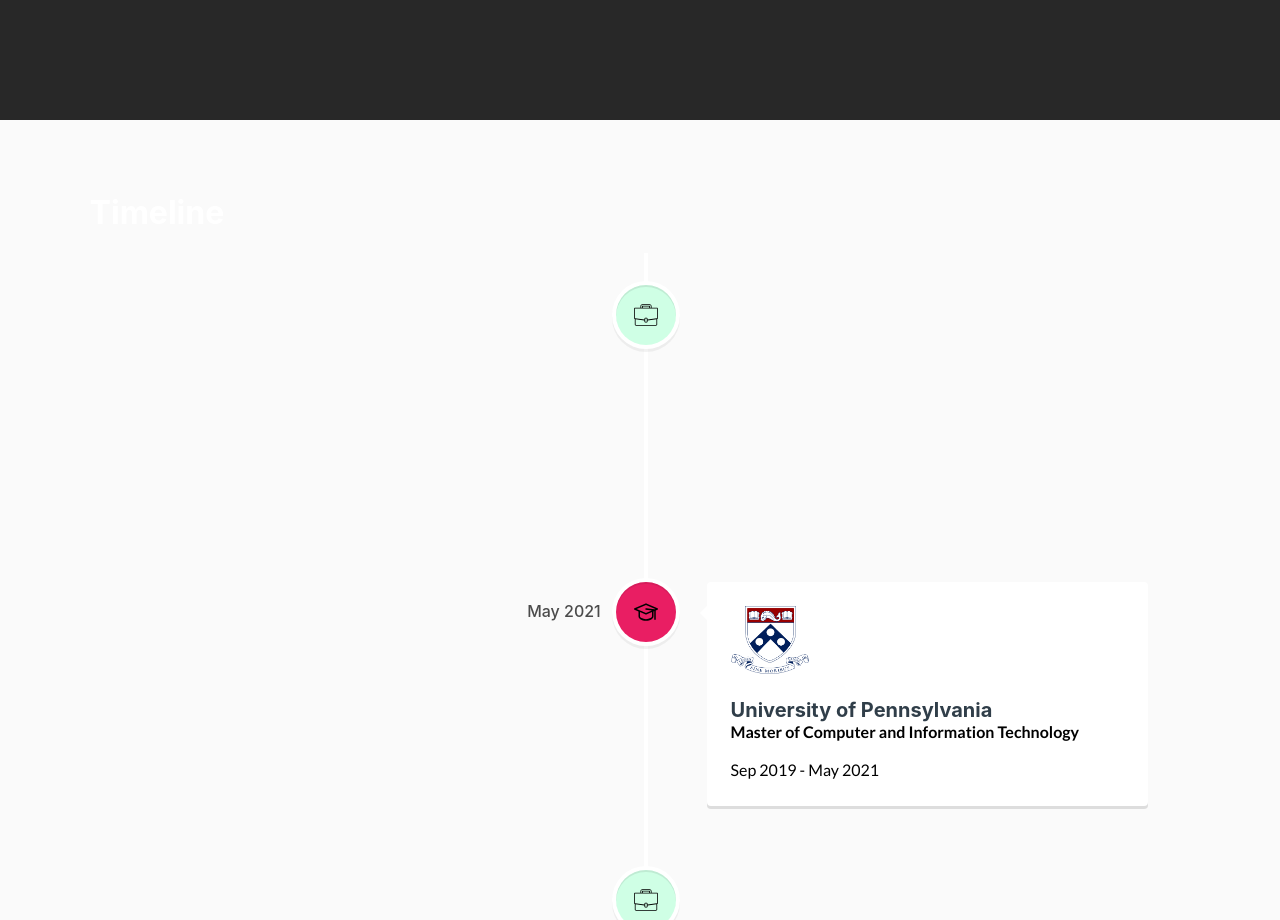
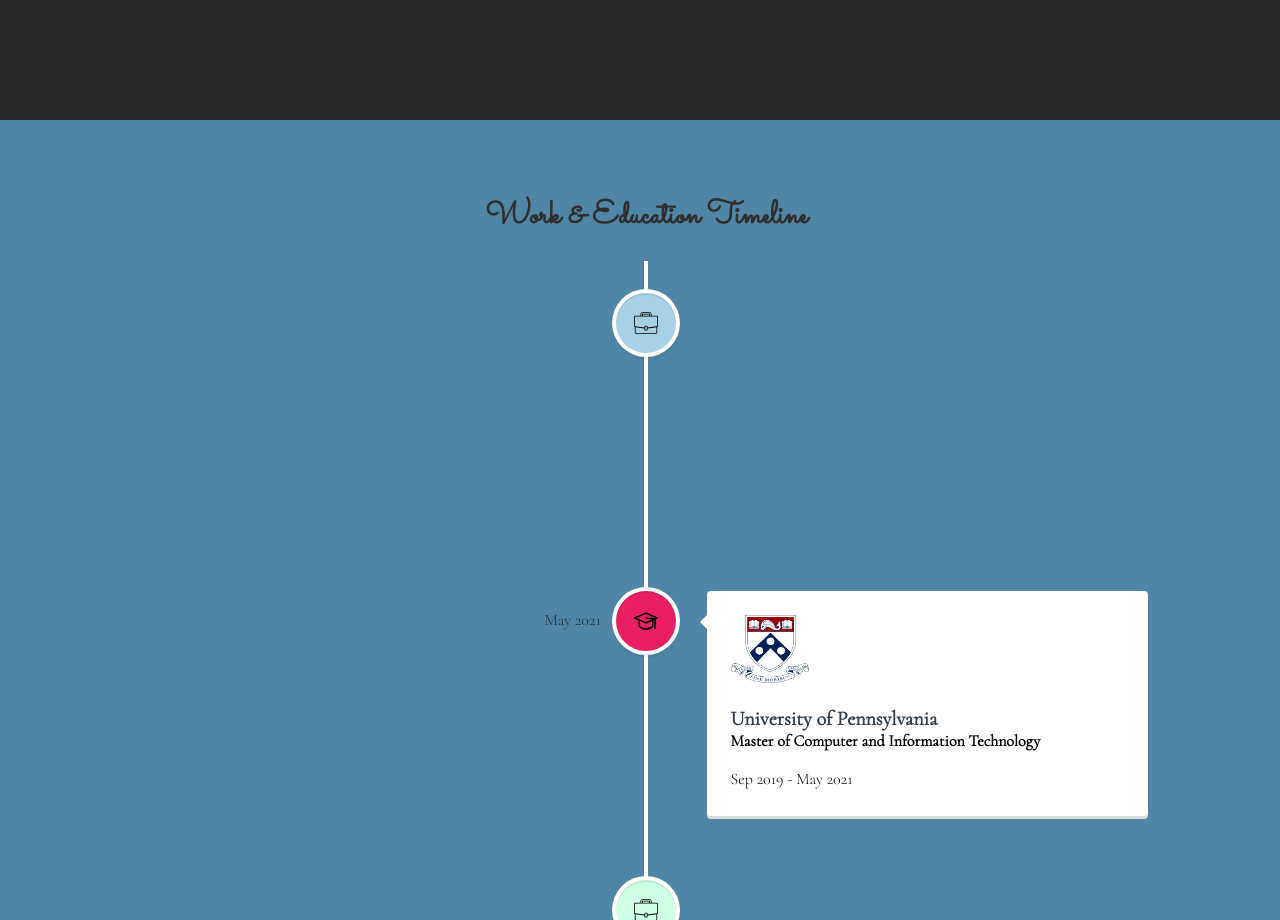
Before and after one commit to kunhwiko/homepage-react, a React (Create React App) app in the folder app/: page /work in a window 1280 px wide. Shown: the part 680-1600 px from the top of the page. Built offline with nearby package versions, Linux system fonts and the light colour scheme.

Commit message:
change work page color scheme

```diff
--- a/app/src/components/Work.js
+++ b/app/src/components/Work.js
@@ -31,13 +31,13 @@ export default function Work() {
         </nav>
       </div>
       <div className="split-container-bottom-work">
-        <h1 className="timeline-header">Timeline</h1>
+        <h1 className="timeline-header">Work & Education Timeline</h1>
         <VerticalTimeline>
           <VerticalTimelineElement
             className="vertical-timeline-element-company"
             date="July 2021 - Present"
             dateClassName="timeline-date-text"
-            iconStyle={{ background: 'rgb(207, 255, 229)' , color: '#fff' }}
+            iconStyle={{ background: '#a8d0e6' , color: '#fff' }}
             icon={<Company />}
           >
             <div><img className="c3" src={c3}/></div>
--- a/app/src/style/work.css
+++ b/app/src/style/work.css
@@ -36,7 +36,7 @@ nav li {
     text-align: left;
     display: inline;
     float: left;
-    background-color: #fafafa;
+    background-color: #5085a5;
     -ms-overflow-style: none;
     scrollbar-width: none;
 }
@@ -82,7 +82,14 @@ nav li {
 }
 
 .timeline-header {
-    color: #ffffff;
+    color: rgb(46, 46, 46);
+    text-align: center;
+    font-family: Sacramento;
+}
+
+.timeline-date-text {
+    font-family: Cormorant;
+    font-size: 2rem;
 }
 
 .c3, .penn, .barclays, .fifth, .nyu {
@@ -90,8 +97,8 @@ nav li {
     max-height: 20%;
 }
 
-.vertical-timeline-element-subtitle, .vertical-timeline-element-description {
-    font-family: 'Lato';
+.vertical-timeline-element-title, .vertical-timeline-element-subtitle, .vertical-timeline-element-description {
+    font-family: 'Cormorant';
 }
 
 /* responsive changes */
```
